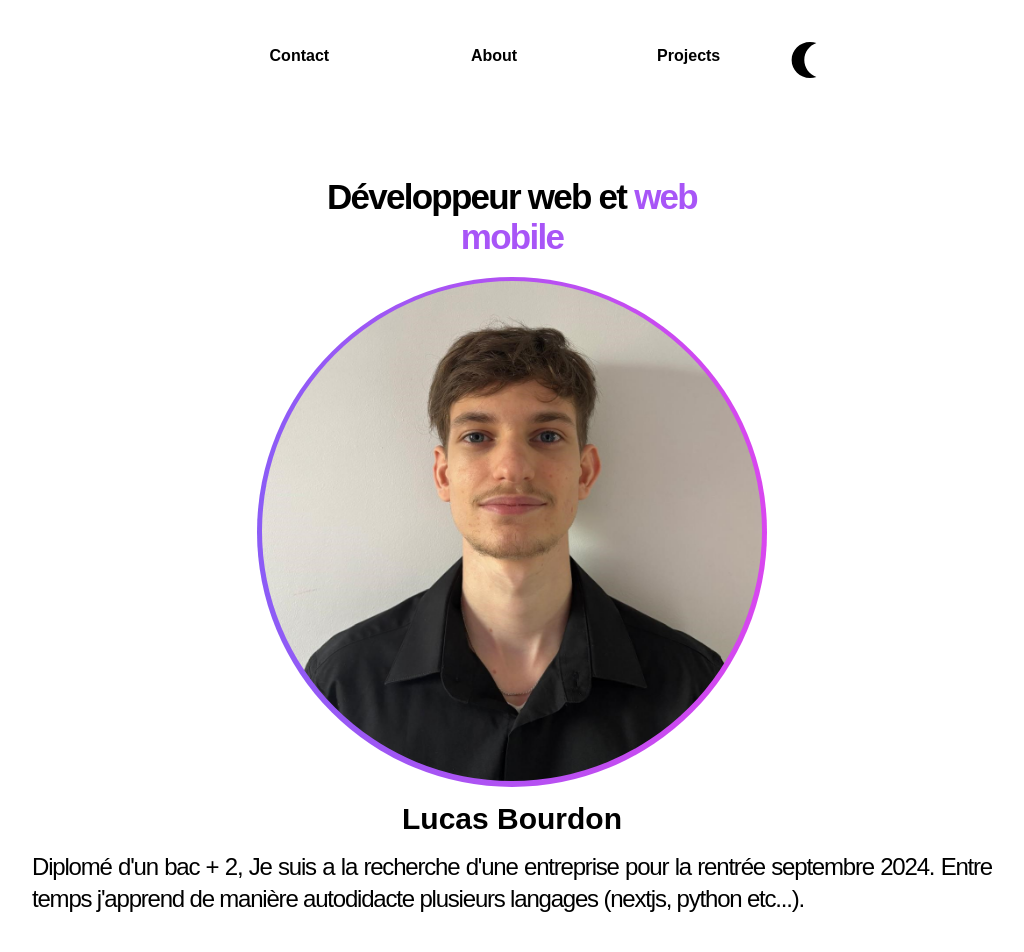
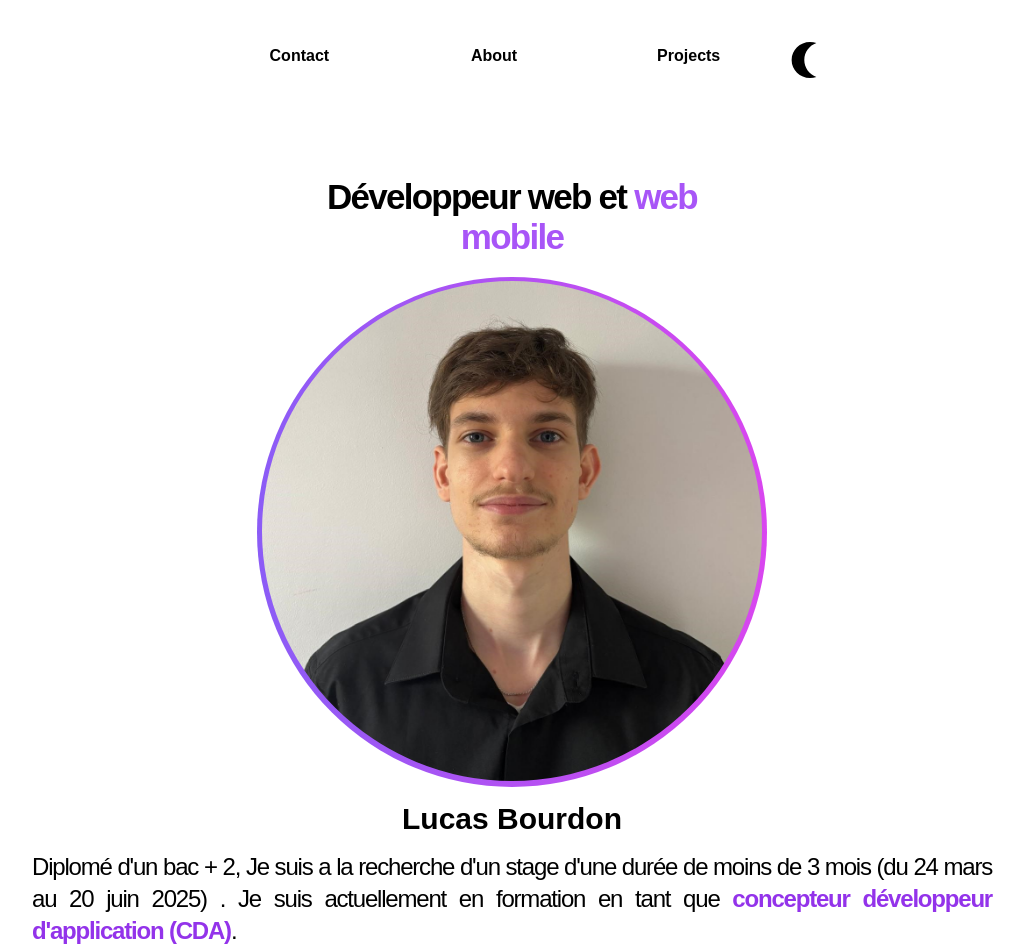
Before and after one commit to Brdlucas/portfolio, a Next.js app: page / in a window 1280 px wide. Shown: the top 952 px of the page, without its empty margins (128-1152 px from the left). Built offline with nearby package versions, Linux system fonts and the light colour scheme.

Commit message:
update mineure

```diff
--- a/src/app/page.jsx
+++ b/src/app/page.jsx
@@ -1,35 +1,51 @@
-"use client"
+"use client";
 
-import Image from 'next/image';
-import Header from './components/header.tsx';
-import Profile from '../../public/img/_DSC5091.jpg';
-import Link from 'next/link';
-
+import Image from "next/image";
+import Header from "./components/header.tsx";
+import Profile from "../../public/img/_DSC5091.jpg";
+import Link from "next/link";
 
 export default function Home() {
   return (
-    <main className='max-2xl:h-[1000px]'>
-      <Header/>
-      <section className='max-2xl:h-[65%] max-2xl:pt-5 pt-5'>
-        <h1 className=' max-2xl:leading-[40px] pt-[5px] tracking-tighter text-[35px] max-2xl:m-auto mt-16 text-center max-2xl:w-[75%] md:left-[240px] md:w-[30%] 2xl:absolute font-bold'>Développeur web et <a className='text-purple-500'>web mobile</a></h1>
-        <div className='2xl:absolute max-2xl:mt-5 max-2xl:w-[260px] max-2xl:h-[260px] max-2xl:m-auto md:right-72 bg-gradient-to-r from-violet-500 to-fuchsia-500 rounded-full md:w-[510px] md:h-[510px] pt-1'>
-        <div className='select-none	 rounded-full md:h-[500px] md:w-[500px] max-2xl:h-[250px] m-auto max-2xl:w-[250px] relative'>
+    <main className="max-2xl:h-[1000px]">
+      <Header />
+      <section className="max-2xl:h-[65%] max-2xl:pt-5 pt-5">
+        <h1 className=" max-2xl:leading-[40px] pt-[5px] tracking-tighter text-[35px] max-2xl:m-auto mt-16 text-center max-2xl:w-[75%] md:left-[240px] md:w-[30%] 2xl:absolute font-bold">
+          Développeur web et <a className="text-purple-500">web mobile</a>
+        </h1>
+        <div className="2xl:absolute max-2xl:mt-5 max-2xl:w-[260px] max-2xl:h-[260px] max-2xl:m-auto md:right-72 bg-gradient-to-r from-violet-500 to-fuchsia-500 rounded-full md:w-[510px] md:h-[510px] pt-1">
+          <div className="select-none	 rounded-full md:h-[500px] md:w-[500px] max-2xl:h-[250px] m-auto max-2xl:w-[250px] relative">
             <Image
               src={Profile}
               fill
-          style={{objectFit:"cover"}}
+              style={{ objectFit: "cover" }}
               className="rounded-full"
               alt="Photo de Profile"
-          property='Lucas Bourdon'
-          sizes='36x36'
+              property="Lucas Bourdon"
+              sizes="36x36"
               priority
             />
           </div>
-        <strong className='block text-center mt-[15px] w-[75%] m-auto max-2xl:text-[25px] md:text-[30px]'>Lucas Bourdon</strong>
+          <strong className="block text-center mt-[15px] w-[75%] m-auto max-2xl:text-[25px] md:text-[30px]">
+            Lucas Bourdon
+          </strong>
         </div>
-        <div className=' h-[40%] 2xl:absolute md:left-[240px] max-2xl:mt-5 2xl:mt-48 2xl:w-[35%]'>
-        <h2 className='max-2xl:mt-16 max-2xl:m-auto md:text-2xl text-justify tracking-tighter max-2xl:w-[75%] max-3xl:w-[90%]'>Diplomé d&apos;un bac + 2, Je suis a la recherche d&apos;une entreprise pour la rentrée septembre 2024. Entre temps j&apos;apprend de manière autodidacte plusieurs langages (nextjs, python etc...). </h2>
-        <Link href="/page/projects" className='select-none 2xl:absolute max-2xl:block m-auto max-2xl:w-[30%] max-md:w-[70%] max-md:mt-5 max-2xl:mt-10 2xl:mt-16 2xl:w-[35%] text-center text-2xl text-white p-5 bg-gradient-to-r from-violet-500 to-fuchsia-500 hover:-translate-y-1 hover:scale-110 transition ease-in-out delay-150'>Mes créations</Link>
+        <div className=" h-[40%] 2xl:absolute md:left-[240px] max-2xl:mt-5 2xl:mt-48 2xl:w-[35%]">
+          <h2 className="max-2xl:mt-16 max-2xl:m-auto md:text-2xl text-justify tracking-tighter max-2xl:w-[75%] max-3xl:w-[90%]">
+            Diplomé d&apos;un bac + 2, Je suis a la recherche d&apos;un stage
+            d&apos;une durée de moins de 3 mois (du 24 mars au 20 juin 2025) .
+            Je suis actuellement en formation en tant que{" "}
+            <strong className="text-purple-600">
+              concepteur développeur d&apos;application (CDA)
+            </strong>
+            .{" "}
+          </h2>
+          <Link
+            href="/page/projects"
+            className="select-none 2xl:absolute max-2xl:block m-auto max-2xl:w-[30%] max-md:w-[70%] max-md:mt-5 max-2xl:mt-10 2xl:mt-16 2xl:w-[35%] text-center text-2xl text-white p-5 bg-gradient-to-r from-violet-500 to-fuchsia-500 hover:-translate-y-1 hover:scale-110 transition ease-in-out delay-150"
+          >
+            Mes créations
+          </Link>
         </div>
       </section>
     </main>
```
Lines whose indentation alone changed are shown as unchanged.
